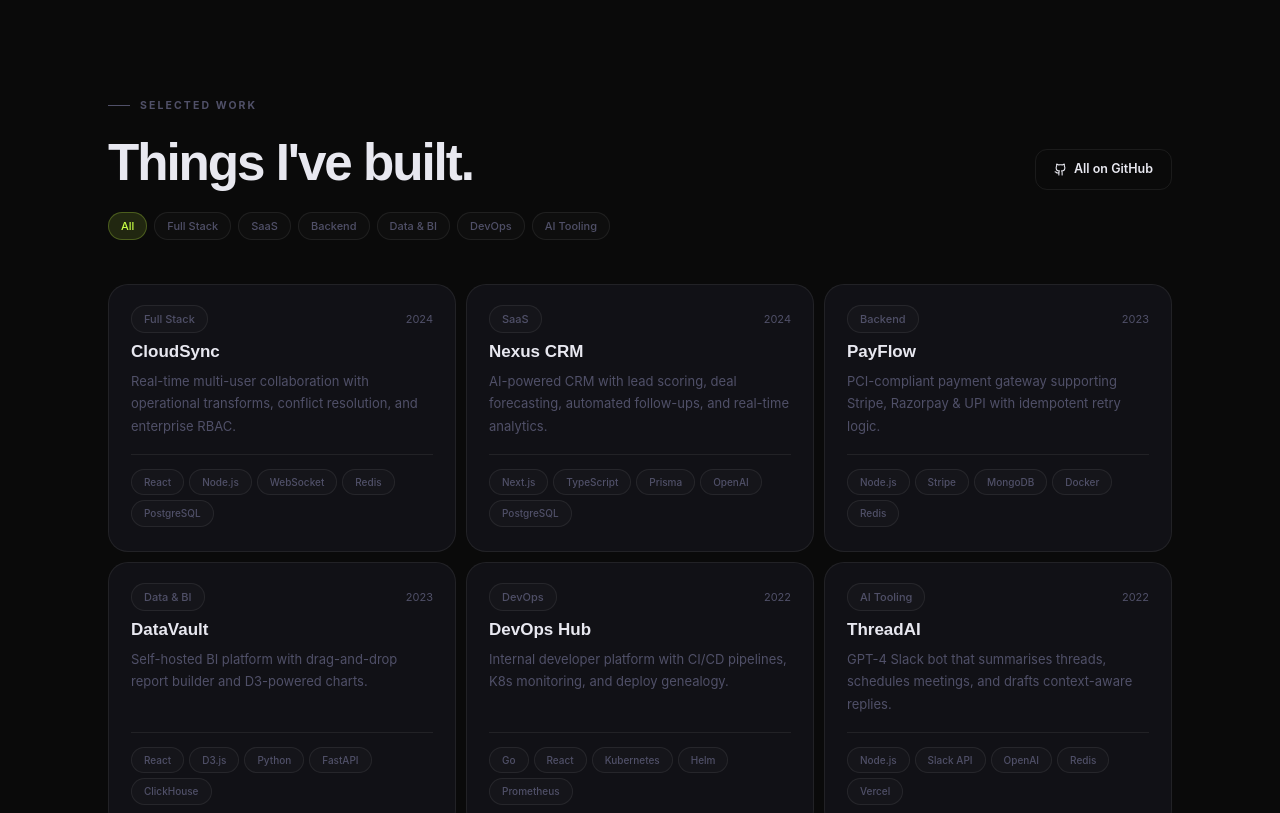
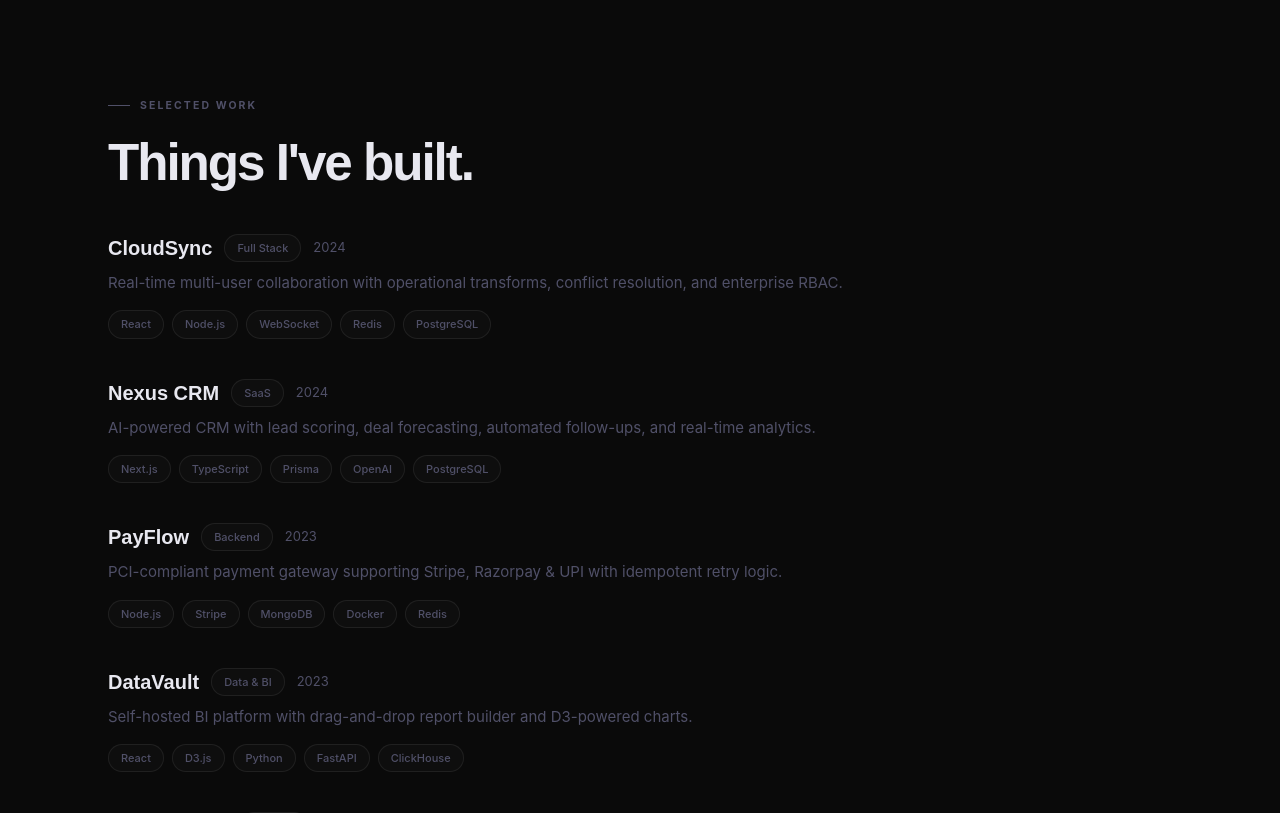
Before and after one commit to dhayamurugan16-alt/dhayanidhiya-m-portfolio, a React (Vite) app: page / in a window 1280 px wide. Shown: the part 660-1473 px from the top of the page. Built offline with nearby package versions, Linux system fonts and the light colour scheme.

Commit message:
Add files via upload

```diff
--- a/src/sections/Hero.jsx
+++ b/src/sections/Hero.jsx
@@ -103,7 +103,7 @@ export default function Hero() {
                         }}>
                             {/* top: role label */}
                             <p style={{ fontSize: 12, fontWeight: 700, letterSpacing: '0.14em', textTransform: 'uppercase', color: 'rgba(0,0,0,0.45)' }}>
-                                Full-Stack Engineer
+                                Software Engineer
                             </p>
 
                             {/* main heading */}
--- a/src/sections/Projects.jsx
+++ b/src/sections/Projects.jsx
@@ -1,6 +1,5 @@
-import React, { useState, useRef } from 'react'
-import { motion, AnimatePresence } from 'framer-motion'
-import { Github, ExternalLink } from 'lucide-react'
+import React from 'react'
+import { motion } from 'framer-motion'
 
 const PROJECTS = [
     {
@@ -35,48 +34,9 @@ const PROJECTS = [
     },
 ]
 
-const CATS = ['All', ...new Set(PROJECTS.map(p => p.cat))]
-
-function Card({ p }) {
-    const ref = useRef(null)
-    const move = e => {
-        const r = ref.current.getBoundingClientRect()
-        ref.current.style.setProperty('--mx', `${e.clientX - r.left}px`)
-        ref.current.style.setProperty('--my', `${e.clientY - r.top}px`)
-    }
-    return (
-        <motion.article ref={ref} onMouseMove={move} layout
-            initial={{ opacity: 0, y: 14 }} animate={{ opacity: 1, y: 0 }}
-            exit={{ opacity: 0, scale: 0.97 }} transition={{ duration: 0.28 }}
-            className="bento"
-            style={{ display: 'flex', flexDirection: 'column', cursor: 'default' }}>
-            <div className="spot" />
 
 
-            {/* Body */}
-            <div style={{ padding: '20px 22px 24px', flex: 1, display: 'flex', flexDirection: 'column' }}>
-                <div style={{ display: 'flex', justifyContent: 'space-between', alignItems: 'center', marginBottom: 9 }}>
-                    <span className="tag">{p.cat}</span>
-                    <span style={{ color: 'var(--muted)', fontSize: 11 }}>{p.year}</span>
-                </div>
-                <h3 className="card-title" style={{ fontFamily: 'Onest, sans-serif', fontWeight: 700, fontSize: 17, color: 'var(--text)', marginBottom: 7, lineHeight: 1.2, transition: 'color .18s' }}>
-                    {p.title}
-                </h3>
-                <p style={{ color: 'var(--muted)', fontSize: 13, lineHeight: 1.75, flex: 1, marginBottom: 16 }}>{p.desc}</p>
-                <div style={{ display: 'flex', flexWrap: 'wrap', gap: 5, paddingTop: 14, borderTop: '1px solid var(--border)' }}>
-                    {p.stack.map(t => <span key={t} className="tag" style={{ fontSize: 10 }}>{t}</span>)}
-                </div>
-            </div>
-
-            <style>{`.bento:hover .card-links{opacity:1!important}.bento:hover .card-title{color:var(--accent)!important}`}</style>
-        </motion.article>
-    )
-}
-
 export default function Work() {
-    const [active, setActive] = useState('All')
-    const list = active === 'All' ? PROJECTS : PROJECTS.filter(p => p.cat === active)
-
     return (
         <section id="work" className="sec">
             <div className="wrap">
@@ -84,25 +44,29 @@ export default function Work() {
                 <motion.div initial={{ opacity: 0, y: 14 }} whileInView={{ opacity: 1, y: 0 }} viewport={{ once: true }}
                     style={{ marginBottom: 44 }}>
                     <p className="eyebrow">Selected Work</p>
-                    <div style={{ display: 'flex', alignItems: 'flex-end', justifyContent: 'space-between', gap: 20, flexWrap: 'wrap', marginBottom: 22 }}>
+                    <div style={{ marginBottom: 22 }}>
                         <h2 className="d-lg" style={{ color: 'var(--text)' }}>Things I've built.</h2>
-                        <a href="https://github.com" target="_blank" rel="noreferrer" className="btn-outlined" style={{ fontSize: 12.5, padding: '9px 18px' }}>
-                            <Github size={13} /> All on GitHub
-                        </a>
-                    </div>
-                    <div style={{ display: 'flex', flexWrap: 'wrap', gap: 7 }}>
-                        {CATS.map(c => (
-                            <button key={c} onClick={() => setActive(c)} className={`tag ${active === c ? 'tag-active' : ''}`} style={{ cursor: 'pointer' }}>
-                                {c}
-                            </button>
-                        ))}
                     </div>
                 </motion.div>
 
-                <div className="proj-grid" style={{ display: 'grid', gridTemplateColumns: 'repeat(3,1fr)', gap: 10 }}>
-                    <AnimatePresence mode="popLayout">
-                        {list.map(p => <Card key={p.id} p={p} />)}
-                    </AnimatePresence>
+                <div style={{ display: 'flex', flexDirection: 'column', gap: 40 }}>
+                    {PROJECTS.map(p => (
+                        <motion.div key={p.id} initial={{ opacity: 0, y: 14 }} whileInView={{ opacity: 1, y: 0 }} viewport={{ once: true }}>
+                            <div style={{ display: 'flex', alignItems: 'center', gap: 12, marginBottom: 8 }}>
+                                <h3 style={{ fontFamily: 'Onest, sans-serif', fontWeight: 700, fontSize: 20, color: 'var(--text)', lineHeight: 1.2 }}>
+                                    {p.title}
+                                </h3>
+                                <span className="tag">{p.cat}</span>
+                                <span style={{ color: 'var(--muted)', fontSize: 13 }}>{p.year}</span>
+                            </div>
+                            <p style={{ color: 'var(--muted)', fontSize: 15, lineHeight: 1.75, marginBottom: 14, maxWidth: '80ch' }}>
+                                {p.desc}
+                            </p>
+                            <div style={{ display: 'flex', flexWrap: 'wrap', gap: 8 }}>
+                                {p.stack.map(t => <span key={t} className="tag" style={{ fontSize: 11 }}>{t}</span>)}
+                            </div>
+                        </motion.div>
+                    ))}
                 </div>
             </div>
         </section>
```
